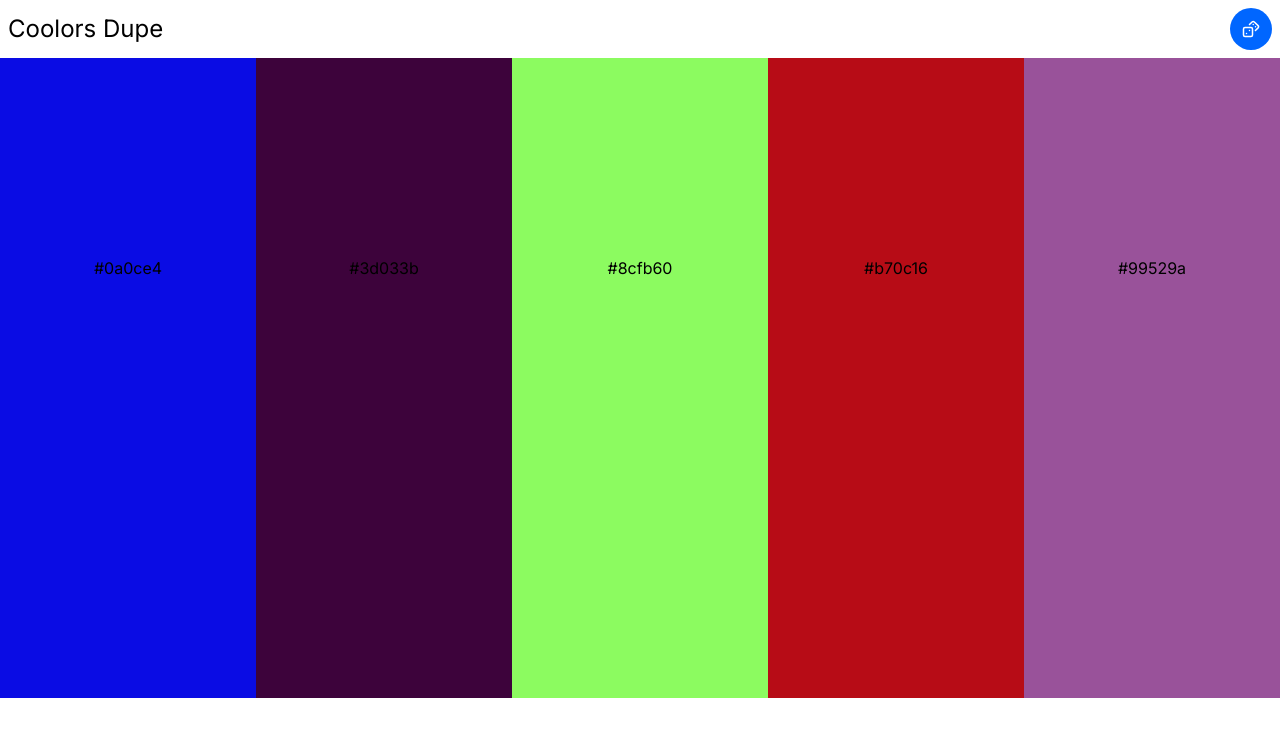
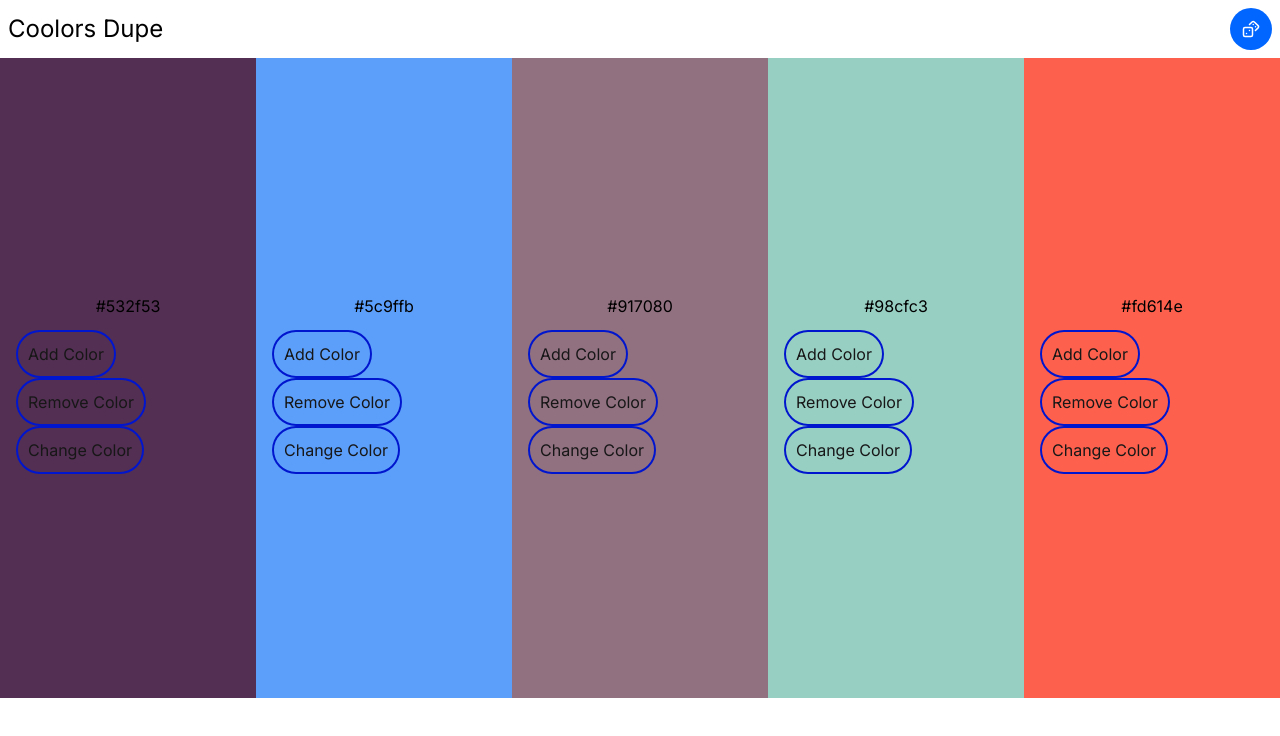
Before and after one commit to idamakela/test-creation, a Next.js app: page / in a window 1280 px wide. Shown: the top 736 px of the page. Built offline with nearby package versions, Linux system fonts and the light colour scheme; no server answers.

Commit message:
Moved props, add CRUD functionality, randomize colors in header functionality

```diff
--- a/app/page.tsx
+++ b/app/page.tsx
@@ -1,26 +1,34 @@
 'use client'
 
 import { useData } from '@/hooks/useData'
-import { useEffect } from 'react'
+import { useEffect, useState } from 'react'
 import Header from '@/components/Header'
 import ColorList from '@/components/ColorList'
-
-const randomizeColors = async () => {
-  // get random colors
-}
+import { generateRandomHex } from '@/lib/generateRandomHex'
 
 export default function Home() {
-  const data = useData('a3e2dd')
+  const [colors, setColors] = useState<color[]>([])
+
+  const randomizeColors = () => {
+    const randomHexValues: string[] = Array.from({ length: 5 }, () =>
+      generateRandomHex(),
+    )
+    const randomizedColors: color[] = randomHexValues.map((hex) => ({
+      hex,
+      name: '',
+    }))
+    setColors(randomizedColors)
+  }
 
   useEffect(() => {
-    console.log(data)
-  })
+    randomizeColors()
+  }, [])
 
   return (
     <>
       <Header randomizeColors={randomizeColors} />
       <main>
-        <ColorList />
+        <ColorList colors={colors} setColors={setColors} />
       </main>
     </>
   )
--- a/components/Button.tsx
+++ b/components/Button.tsx
@@ -10,7 +10,7 @@ export const buttonVariants = cva(
         primary: 'bg-blue text-neutral-100',
         secondary: 'bg-neutral-100',
         outline: 'bg-none shadow-[inset_0_0_0_2px_#0015CE] text-neutral-900',
-        ghost: 'w-full text-center h-[100px] relative top-40'
+        ghost: 'w-full text-center',
       },
     },
     defaultVariants: {
--- a/components/ColorItem.tsx
+++ b/components/ColorItem.tsx
@@ -1,7 +1,5 @@
-import { useState, useEffect } from 'react'
-import { ColorItemProps } from '@/types'
-import { hexcolorRegex } from '@/tests/utils'
-import { generateRandomHex } from '@/lib/generateRandomHex'
+import { useState } from 'react'
+import { ColorItemProps, color } from '@/types'
 import Button from './Button'
 
 const ColorItem = ({
@@ -13,18 +11,7 @@ const ColorItem = ({
   amountOfColors,
 }: ColorItemProps) => {
   const [isEditing, setIsEditing] = useState(false)
-  const [randomHexValues, setRandomHexValues] = useState<string[]>([])
-
-  const generateUniqueRandomHexValues = (count: number): string[] => {
-    const hexValues: string[] = []
-    while (hexValues.length < count) {
-      const randomHex = generateRandomHex()
-      if (!hexValues.includes(randomHex)) {
-        hexValues.push(randomHex)
-      }
-    }
-    return hexValues
-  }
+  const [editedColor, setEditedColor] = useState<string>(color.hex)
 
   const handleHexButtonClick = () => {
     setIsEditing(true)
@@ -32,48 +19,51 @@ const ColorItem = ({
 
   const handleHexInputChange = (event: React.ChangeEvent<HTMLInputElement>) => {
     const newValue = event.target.value
-    if (newValue.match(hexcolorRegex)) {
-      setRandomHexValues([...randomHexValues.slice(0, 4), newValue])
-    }
+    setEditedColor(newValue)
   }
 
   const handleFormSubmit = (event: React.FormEvent<HTMLFormElement>) => {
     event.preventDefault()
+    changeColor(color, { ...color, hex: editedColor }) // Update only the hex property
     setIsEditing(false)
   }
 
-  useEffect(() => {
-    const uniqueHexValues = generateUniqueRandomHexValues(5)
-    setRandomHexValues(uniqueHexValues)
-  }, [])
-
   return (
-    <ul className='flex h-[80vh] justify-evenly'>
-      {randomHexValues.map((color, index) => (
     <li
-          className='flex w-full'
-          key={index}
-          style={{ backgroundColor: color }}
+      className='flex w-full flex-col items-center justify-center'
+      style={{ backgroundColor: color.hex }}
     >
+      <div className='m-4'>
         {isEditing ? (
           <form onSubmit={handleFormSubmit}>
             <input
               type='text'
-                value={randomHexValues[4] || ''}
+              value={editedColor}
               onChange={handleHexInputChange}
               aria-label='Hex color'
               onBlur={() => setIsEditing(false)}
               autoFocus
             />
+            <button type='submit'>Save</button>
           </form>
         ) : (
           <Button variant='ghost' onClick={handleHexButtonClick}>
-              <h3>{color}</h3>
+            <h3>{color.hex}</h3>
           </Button>
         )}
+        <div>
+          <Button variant='outline' onClick={() => addRandomColor()}>
+            Add Color
+          </Button>
+          <Button variant='outline' onClick={() => removeColor(color)}>
+            Remove Color
+          </Button>
+          <Button variant='outline' onClick={() => setIsEditing(!isEditing)}>
+            Change Color
+          </Button>
+        </div>
+      </div>
     </li>
-      ))}
-    </ul>
   )
 }
 
--- a/components/ColorList.tsx
+++ b/components/ColorList.tsx
@@ -1,32 +1,47 @@
 'use client'
-import { ColorListProps, ColorItemProps } from '@/types'
+import { ColorListProps, color, ColorItemProps } from '@/types'
 import ColorItem from './ColorItem'
+import { generateRandomHex } from '@/lib/generateRandomHex'
 
-const ColorList = ({ colors }: ColorListProps) => {
+const ColorList = ({ colors, setColors }: ColorListProps) => {
   const addRandomColor = () => {
-    // Implement logic to add a random color
+    const newColor: color = {
+      hex: generateRandomHex(),
+      name: '',
+    }
+
+    setColors([...colors, newColor])
   }
 
-  const removeColor = (color: color) => {
-    // Implement logic to remove a color
+  const removeColor = (colorToRemove: color) => {
+    const removeColors = colors.filter((color) => color !== colorToRemove)
+    setColors(removeColors)
   }
 
   const changeColor = (oldColor: color, newColor: color) => {
-    // Implement logic to change a color
+    const updatedColors = colors.map((color) =>
+      color === oldColor ? { ...color, hex: newColor.hex } : color,
+    )
+    setColors(updatedColors)
+  }
+
+  const renderColorItem = (color: color, index: number): JSX.Element => {
+    const colorItemProps: ColorItemProps = {
+      color,
+      addRandomColor,
+      removeColor,
+      changeColor,
+      isLastColor: index === colors.length - 1,
+      amountOfColors: colors.length,
+    }
+
+    return <ColorItem key={index} {...colorItemProps} />
   }
 
   return (
-    <div role='list'>
-      <ColorItem
-        addRandomColor={addRandomColor}
-        removeColor={removeColor}
-        changeColor={changeColor}
-
-        // Suggestions of logis to props
-        // isLastColor={index === colors.length - 1}
-        // amountOfColors={colors.length}
-      />
-    </div>
+    <ul className='flex h-[80vh]'>
+      {colors.map((color, index) => renderColorItem(color, index))}
+    </ul>
   )
 }
 
```
Lines whose indentation alone changed are shown as unchanged.
